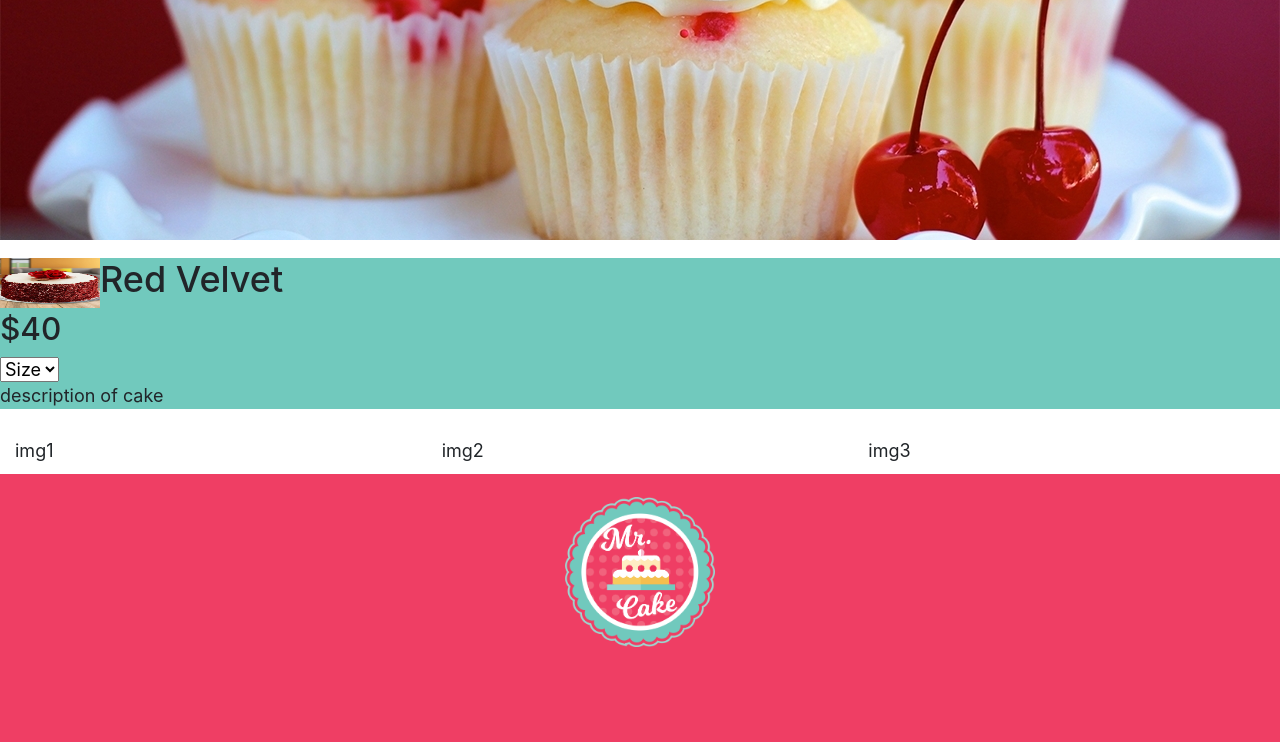
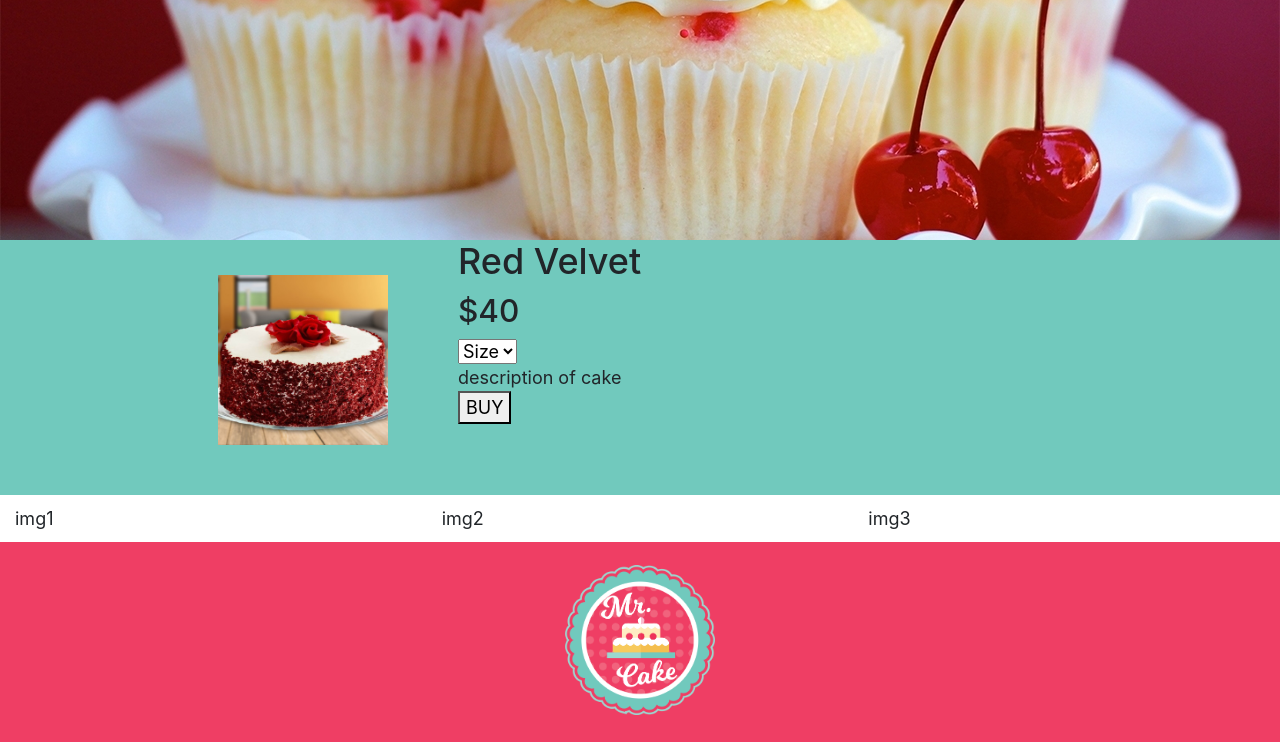
Before and after one commit to divinshah/thecakeproject, a PHP site: page /productdetail.php in a window 1280 px wide. Shown: the part 489-1231 px from the top of the page. Before the commit the page ends 1136 px from the top, so only its background shows below. Run offline with PHP 8.4, Linux system fonts and the light colour scheme; some libraries are stand-ins or nearby versions.

Commit message:
produc details

```diff
--- a/productdetail.css
+++ /dev/null
@@ -1,5 +0,0 @@
-.product{
-	float:left;
-	height: 300px;
-	width: 100px;
-}
--- a/productdetail.php
+++ b/productdetail.php
@@ -1,3 +1,4 @@
+
 <?php require "header.php" ?>
 <link rel="stylesheet" href="index.css">
 <link rel="stylesheet" href="https://maxcdn.bootstrapcdn.com/bootstrap/4.3.1/css/bootstrap.min.css">
@@ -12,15 +13,18 @@
   </div>
 
   <section>
-    <p><img class="product" src="images/redvelvet.jpeg" alt="cake">
+    <div class="clearfix">
+      <img class="img2" src="images/redvelvet.jpeg" alt="Pineapple" width="170" height="170">
       <h2>Red Velvet</h2>
       <h3>$40</h3>
-      <select>
-        <option>Size</option>
-        <option>8"</option>
-        <option>12"</option>
-      </select><br/>
-      description of cake</p>
+            <select>
+              <option>Size</option>
+              <option>8"</option>
+              <option>12"</option>
+            </select><br/>
+            description of cake <br/>
+            <button>BUY</button>
+    </div>
 
 
   </section>
--- a/styles/productdetail.css
+++ b/styles/productdetail.css
@@ -1,5 +1,9 @@
-.product{
-	float:left;
-	height: 50px;
-	width: 100px;
+.clearfix {
+  overflow: auto;
+  margin-left: 10%;
 }
+
+.img2 {
+  float: left;
+  margin: 35px 70px 50px 90px;
+}
```
Also changed, not shown: login/login.php (+1 -7 lines), images/mockups/cake detail.jpeg (added), images/mockups/cakes.jpeg (added), images/mockups/home page.jpeg (added), images/mockups/login.jpeg (added), images/mockups/signup.jpeg (added).
